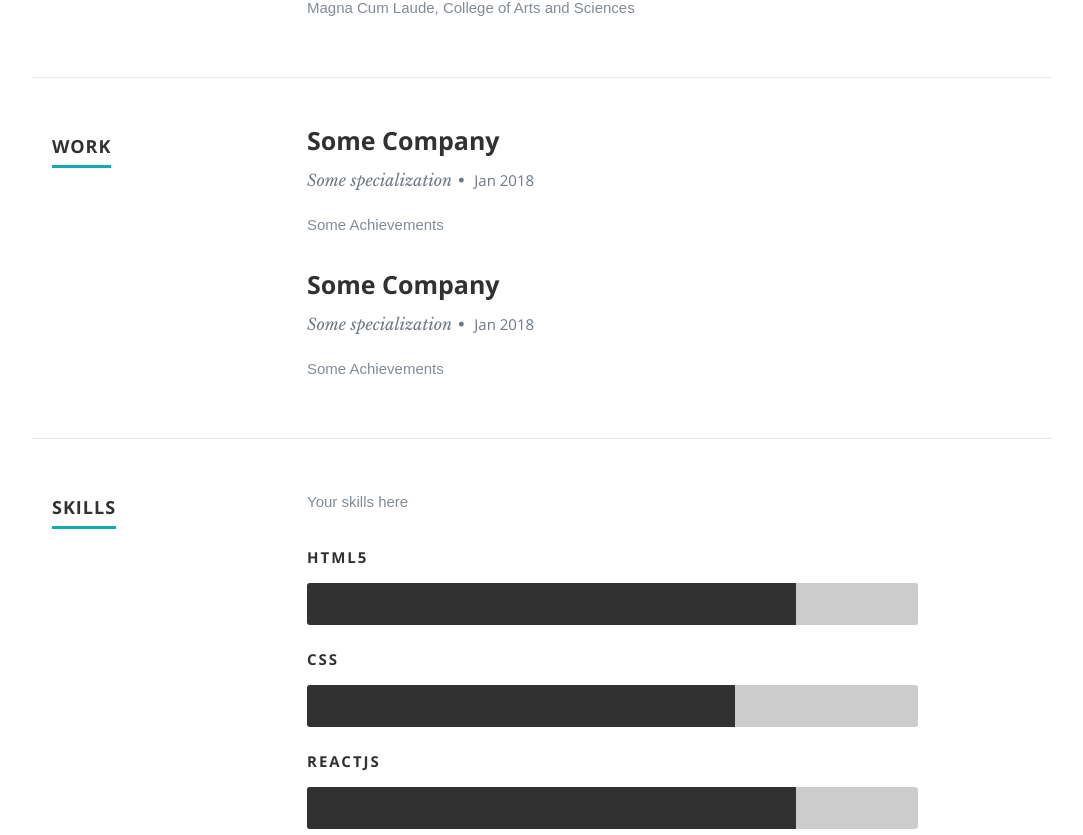
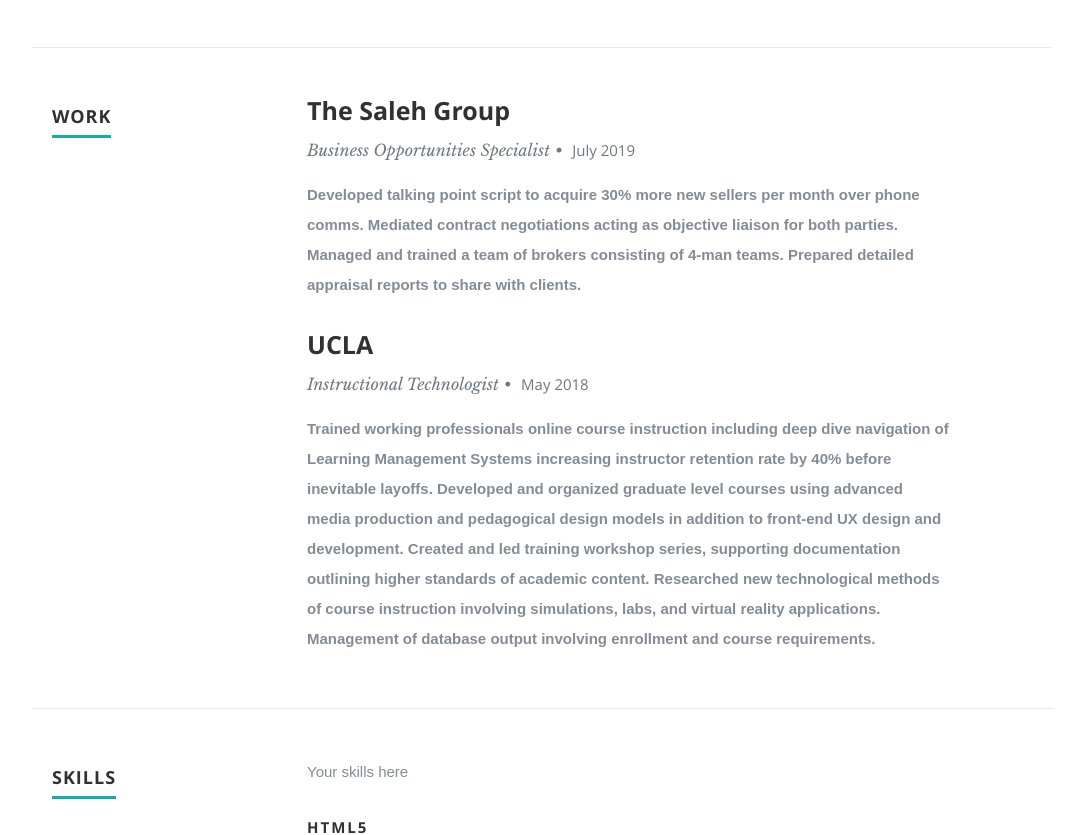
Before and after one commit to snsaleh1/react-portfolio, a React (Create React App) app: page / in a window 1280 px wide. Shown: the part 1815-2650 px from the top of the page, without its empty margins (98-1181 px from the left). Built offline with nearby package versions, Linux system fonts and the light colour scheme.

Commit message:
added projects to portfolio section without links

```diff
--- a/public/css/default.css
+++ b/public/css/default.css
@@ -160,15 +160,15 @@
 h1, h2, h3, h4, h5, h6 {
    color: #313131;
 	font-family: 'opensans-bold', sans-serif;
-   font-weight: normal;
+   font-weight: bold;
 }
 h1 a, h2 a, h3 a, h4 a, h5 a, h6 a { font-weight: inherit; }
 h1 { font-size: 38px; line-height: 42px; margin-bottom: 12px; letter-spacing: -1px; }
 h2 { font-size: 28px; line-height: 36px; margin-bottom: 6px; }
-h3 { font-size: 22px; line-height: 30px; margin-bottom: 12px; }
-h4 { font-size: 20px; line-height: 30px; margin-bottom: 6px; }
-h5 { font-size: 18px; line-height: 30px; }
-h6 { font-size: 14px; line-height: 30px; }
+h3 { font-size: 22px; line-height: 30px; margin-bottom: 12px; font-weight: bold; }
+h4 { font-size: 20px; line-height: 30px; margin-bottom: 6px; font-weight: bold; }
+h5 { font-size: 18px; line-height: 30px; font-weight: bold; }
+h6 { font-size: 14px; line-height: 30px; font-weight: bold; }
 .subheader { }
 
 p { margin: 0 0 30px 0; }
@@ -176,6 +176,7 @@
 p.lead {
    font: 19px/36px 'opensans-light', sans-serif;
    margin-bottom: 18px;
+   font-weight: bold;
 }
 
 /* for 'em' and 'strong' tags, font-size and line-height should be same with
@@ -204,6 +205,7 @@
 }
 blockquote p {
    font-family: 'librebaskerville-italic', serif;
+   font-weight: bold;
    padding: 0;
    font-size: 18px;
    line-height: 36px;
@@ -213,6 +215,7 @@
    font-size: 12px;
    font-style: normal;
    line-height: 18px;
+   font-weight: bold;
 }
 blockquote cite:before { content: "\2014 \0020"; }
 blockquote cite a,
--- a/public/css/layout.css
+++ b/public/css/layout.css
@@ -258,6 +258,7 @@
 }
 #resume h3 {
    font: 25px/30px 'opensans-bold', sans-serif;
+   font-weight: bold;
 }
 
 #resume .header-col { padding-top: 9px; }
@@ -267,6 +268,7 @@
    margin-bottom: 48px;
    padding-bottom: 24px;
    border-bottom: 1px solid #E8E8E8;
+   font-weight: bold;
 }
 #resume .info {
    font: 16px/24px 'librebaskerville-italic', serif;
--- a/src/components/header/header.js
+++ b/src/components/header/header.js
@@ -31,6 +31,9 @@
                       return(
                               <li key={item.name}>
                                 <a href={item.url} target="_blank"><i className={item.className}></i></a>
+                                {/* <a href="https://medium.com/@snsaleh11" rel="noopener noreferrer" target="_blank">
+                                <i className="fa fa-medium" aria-hidden="true" />
+                                </a> */}
                               </li>
                             )
                           }
--- a/src/resumeData.js
+++ b/src/resumeData.js
@@ -3,8 +3,8 @@
   "name": "Caleb Saleh",
   "role": "Full Stack Software Developer",
   "linkedinId":"calebsaleh",
-  "skypeid": "Your skypeid",
-  "roleDescription": "I design and developing engaging front-end user interfaces as well as manage multiple database frameworks. In my spare time I like to lift weights, play rugby, write, travel, and read about military figures in history.",
+  "zoomId": "Your zoomId",
+  "roleDescription": " I design and developing engaging front-end user interfaces as well as manage multiple database frameworks. In my spare time I like to lift weights, play rugby, write, travel, and read about military figures in history.",
   "socialLinks":[
       {
         "name":"linkedin",
@@ -19,12 +19,11 @@
       {
         "name":"medium",
         "url":"https://medium.com/@snsaleh11",
-        "className":"fa fa-medium"
+        "className":"fa-medium"
       }
     ],
-  "aboutme":"I have 15 years of client-facing customer service experience, 5 years teaching and training experience, and 1 year of software development. Completed a software engineering immersive program at General Assembly (2019) and built multiple projects currently presented on my github. Using my Master's degree in clinical psychology I analyze and interpret the needs of those around me and deliver the most best product for you and your organization",
+  "aboutme":"I have 15 years of client-facing customer service experience, 5 years teaching and training experience, and 1 year of software development. Completed a software engineering immersive program at General Assembly (2019) and built multiple projects currently presented on my github. Using my Master's degree in clinical psychology I analyze and interpret the needs of those around me and deliver the most efficient and effective product for you and your organization",
   "address":"Austin, TX",
-  "website":"https://www.codeclassifiers.com",
   "education":[
     {
       "UniversityName":"General Assembly",
@@ -50,18 +49,18 @@
   ],
   "work":[
     {
-      "CompanyName":"Some Company",
-      "specialization":"Some specialization",
-      "MonthOfLeaving":"Jan",
-      "YearOfLeaving":"2018",
-      "Achievements":"Some Achievements"
+      "CompanyName":"The Saleh Group",
+      "specialization":"Business Opportunities Specialist",
+      "MonthOfLeaving":"July",
+      "YearOfLeaving":"2019",
+      "Achievements":"Developed talking point script to acquire 30% more new sellers per month over phone comms. Mediated contract negotiations acting as objective liaison for both parties. Managed and trained a team of brokers consisting of 4-man teams. Prepared detailed appraisal reports to share with clients."
     },
     {
-      "CompanyName":"Some Company",
-      "specialization":"Some specialization",
-      "MonthOfLeaving":"Jan",
+      "CompanyName":"UCLA",
+      "specialization":"Instructional Technologist",
+      "MonthOfLeaving":"May",
       "YearOfLeaving":"2018",
-      "Achievements":"Some Achievements"
+      "Achievements":"Trained working professionals online course instruction including deep dive navigation of Learning Management Systems increasing instructor retention rate by 40% before inevitable layoffs. Developed and organized graduate level courses using advanced media production and pedagogical design models in addition to front-end UX design and development. Created and led training workshop series, supporting documentation outlining higher standards of academic content. Researched new technological methods of course instruction involving simulations, labs, and virtual reality applications. Management of database output involving enrollment and course requirements."
     }
   ],
   "skillsDescription":"Your skills here",
@@ -73,24 +72,39 @@
       "skillname":"CSS"
     },
     {
-      "skillname":"Reactjs"
-    }
+      "skillname":"JavaScript"
+    },
+    {
+      "skillname":"Python3"
+    },
+    {
+      "skillname":"ReactJS"
+    },
+    {
+      "skillname":"Django"
+    },
+    {
+      "skillname":"MongoDB"
+    },
+    {
+      "skillname":"SQL"
+    },
   ],
   "portfolio":[
     {
-      "name":"project1",
-      "description":"mobileapp",
-      "imgurl":"images/portfolio/phone.jpg"
+      "name":"Weather App",
+      "description":"Using React.JS and Weather API",
+      "imgurl":"https://i.imgur.com/abzkLR6.png"
     },
     {
-      "name":"project2",
-      "description":"mobileapp",
-      "imgurl":"images/portfolio/project.jpg"
+      "name":"Recipe App",
+      "description":"Using React.JS and Edamam API",
+      "imgurl":"https://i.imgur.com/4L6huSb.png"
     },
     {
       "name":"project3",
       "description":"mobileapp",
-      "imgurl":"images/portfolio/project2.png"
+      "imgurl":"https://i.imgur.com/sjWZop1.jpg"
     },
     {
       "name":"project4",
@@ -100,12 +114,12 @@
   ],
   "testimonials":[
     {
-      "description":"This is a sample testimonial",
-      "name":"Some technical guy"
+      "description":"The most infectious smile you'll ever have in the office.",
+      "name":"Zephrey Bowling - Stadium Medical"
     },
     {
-      "description":"This is a sample testimonial",
-      "name":"Some technical guy"
+      "description":"Caleb has an amazing ability to bring people together and create hard-working teams.",
+      "name":"Aiden Boswell - UCLA Extension"
     }
   ]
 }
```
Also changed, not shown: public/css/font-awesome/css/font-awesome.min.css.
